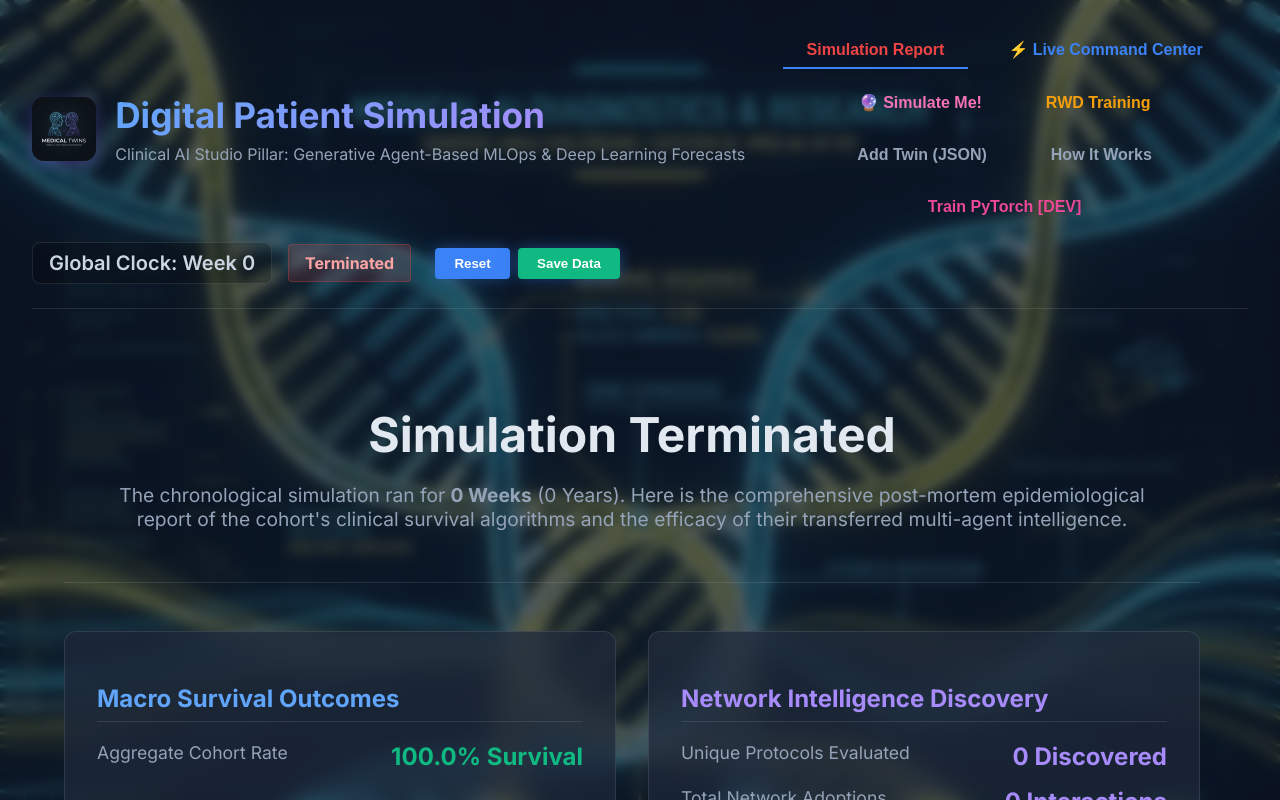
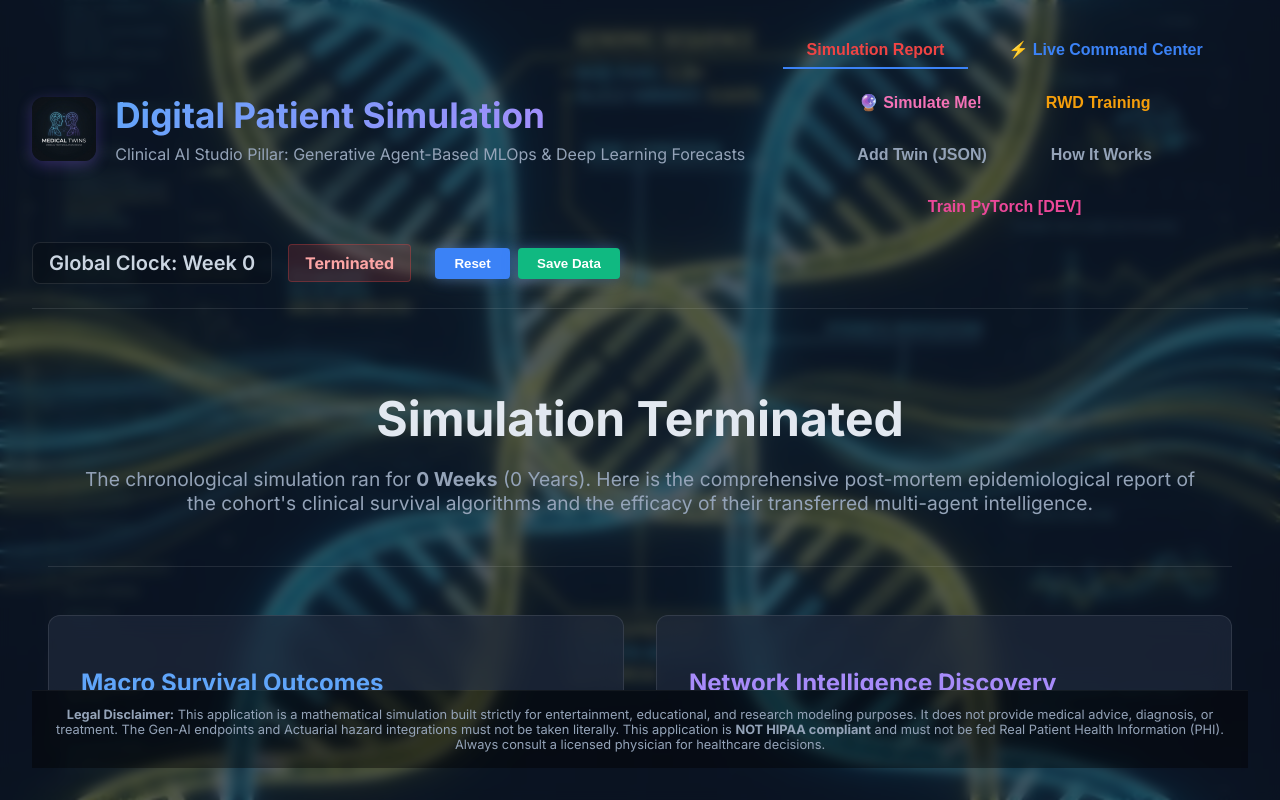
Before and after one commit to myungcwoo/medical-twins, a React (Vite) app: page / in a window 1280 px wide. Both pictures are taken after a click on the button "End Simulation". Shown: the top 800 px of the page. Built offline with nearby package versions, Linux system fonts and the light colour scheme.

Commit message:
feat: initialize project structure with core styling and main application component

```diff
--- a/src/App.tsx
+++ b/src/App.tsx
@@ -153,7 +153,7 @@ function App() {
 
     // Automatically pan the window down sequentially to expose the newly spawned Cohorts chart
     setTimeout(() => {
-        const container = document.getElementById('wizard-scroll-container');
+        const container = document.getElementById('global-scroll-container');
         const dash = document.getElementById('simulate-me-dashboard');
         if (container && dash) {
            container.scrollTo({ top: dash.offsetTop - 20, behavior: 'smooth' });
@@ -380,17 +380,17 @@ function App() {
         </div>
       </header>
 
-      <main className="main-content" style={{ padding: activeTab === 'dashboard' ? '1rem 0' : '2rem' }}>
+      <main id="global-scroll-container" className="main-content" style={{ padding: activeTab === 'dashboard' ? '1rem 0' : '1rem 1rem 2rem 1rem' }}>
         {activeTab === 'backend-train' && import.meta.env.DEV && <BackendTrainer />}
         {activeTab === 'report' && isEnded && (
-            <div style={{ height: 'calc(100vh - 250px)', overflowY: 'auto', paddingRight: '1rem' }}>
+            <div>
                 <SimulationReport agents={agents} ticks={ticks} />
             </div>
         )}
-        {activeTab === 'explanation' && <div style={{ height: 'calc(100vh - 200px)', overflowY: 'auto', paddingRight: '1rem' }}><Explanation /></div>}
+        {activeTab === 'explanation' && <div><Explanation /></div>}
         {activeTab === 'training' && <TrainingDashboard />}
         {activeTab === 'consumer-wizard' && (
-          <div id="wizard-scroll-container" style={{ display: 'flex', flexDirection: 'column', gap: '3rem', height: 'calc(100vh - 200px)', overflowY: 'auto', padding: '0.5rem 1rem 2rem 0.5rem' }}>
+          <div id="wizard-scroll-container" style={{ display: 'flex', flexDirection: 'column', gap: '3rem', padding: '0.5rem 0.5rem 2rem 0.5rem' }}>
              <ConsumerWizard onStartCustomTrial={handleStartCustomTrial} />
              {customTwins.length > 0 && (
                 <div id="simulate-me-dashboard">
--- a/src/index.css
+++ b/src/index.css
@@ -14,6 +14,10 @@
   --health-crit: #ef4444;
 }
 
+html, body, #root {
+  height: 100%;
+}
+
 body {
   margin: 0;
   font-family: 'Inter', sans-serif;
@@ -23,7 +27,6 @@ body {
   background-size: cover;
   background-position: center;
   background-attachment: fixed;
-  min-height: 100vh;
   overflow: hidden; /* Stop full page overflow; rely on inner scroll containers */
 }
 
@@ -61,9 +64,21 @@ body::before {
   max-width: 1400px;
   margin: 0 auto;
   padding: 2rem;
+  height: 100vh;
+  display: flex;
+  flex-direction: column;
+  box-sizing: border-box;
+}
+
+.main-content {
+  flex: 1;
+  min-height: 0;
+  overflow-y: auto;
+  padding-right: 0.5rem;
 }
 
 .header {
+  flex-shrink: 0;
   display: flex;
   justify-content: space-between;
   align-items: center;
```
